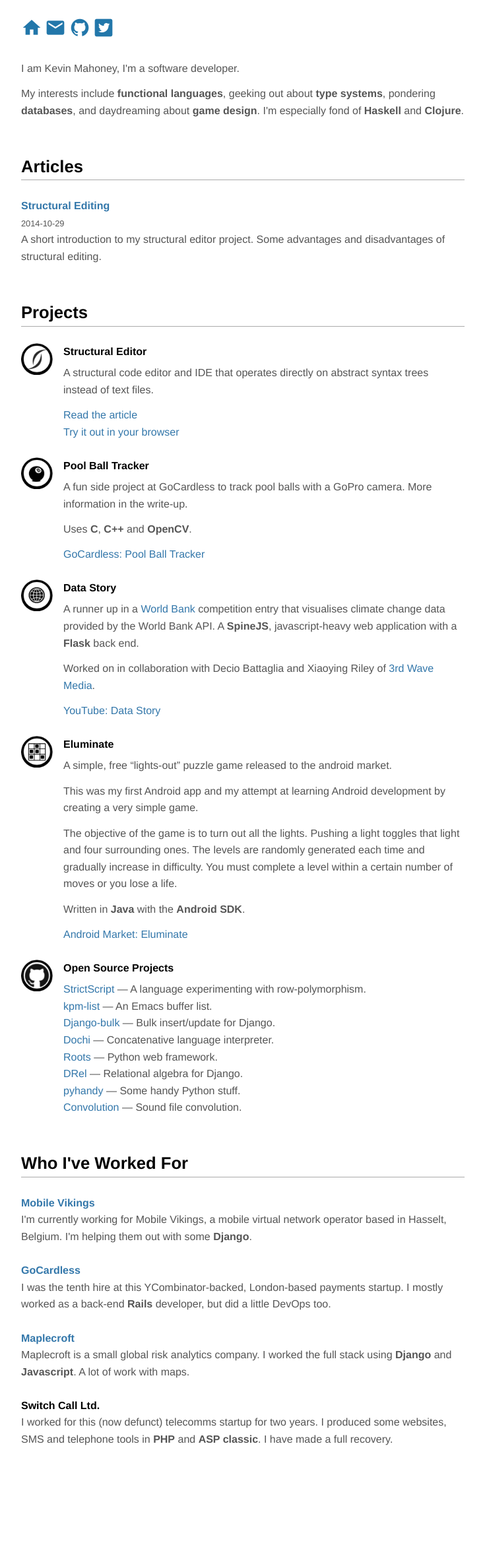
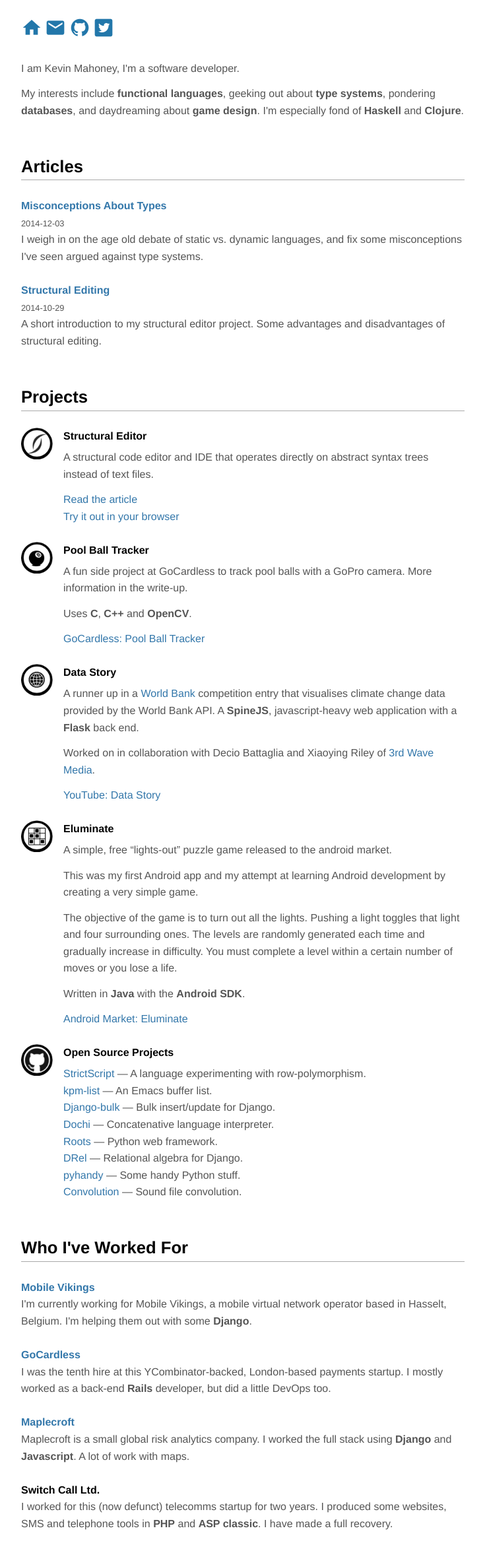
Before and after one commit to KMahoney/kmahoney.github.io, a Jekyll site: the page built from index.html, in a window 1280 px wide. Shown: the whole page at 66% size, without its empty margins (272-1007 px from the left). Built offline with Jekyll 4.4.1, drawn with Linux system fonts in a browser that asks for light colours; before the commit the page ends 2219 px from its top, so only the background shows below that.

Commit message:
misconceptions about types

```diff
--- a/index.html
+++ b/index.html
@@ -14,6 +14,18 @@ layout: base
 
 <section>
   <h2 id="articles">Articles</h2>
+
+  <article class="article">
+    <h3><a href="/articles/misconceptions-about-types/">Misconceptions About Types</a></h3>
+    <time>2014-12-03</time>
+    <div class="description">
+      <p>
+        I weigh in on the age old debate of static vs. dynamic
+        languages, and fix some misconceptions I've seen argued
+        against type systems.
+      </p>
+    </div>
+  </article>
 
   <article class="article">
     <h3><a href="/articles/structural-editor-prototype/">Structural Editing</a></h3>
--- a/style.scss
+++ b/style.scss
@@ -38,10 +38,19 @@ h1, h2, h3, h4 { color: #000; }
 // --------------------------------------------------------------------------------
 
 h1, h2 {
+    clear: both;
+    border-bottom: 1px solid #AAA;
+}
+
+h1 {
+    margin: 0em 0em 0.615em 0em;
+    font-size: 2.6em;
+    line-height: 1.846em;
+}
+
+h2 {
     margin: 2em 0em 1em 0em;
-    clear: both;
     font-size: 1.6em;
-    border-bottom: 1px solid #AAA;
 }
 
 h3, h4 {
@@ -64,6 +73,26 @@ header { padding: 1.6em 0em 1.6em 0em; }
 section article { margin-bottom: 1.6em; }
 
 // --------------------------------------------------------------------------------
+
+blockquote {
+    background: #f9f9f9;
+    border-left: 10px solid #ccc;
+    margin: 1.6em 0.8em;
+    padding: 0.8em 0.8em;
+    position: relative;
+    &:before {
+        position: absolute;
+        color: #ccc;
+        content: "“";
+        font-size: 4em;
+        top: -0.2em;
+    }
+    p {
+        display: inline-block;
+        padding: 0em 0em 0em 3.2em;
+        margin: 0;
+    }
+}
 
 time { font-size: 0.8em; }
 
```
Also changed, not shown: articles/misconceptions-about-types/index.markdown (added, +169 -0 lines).
